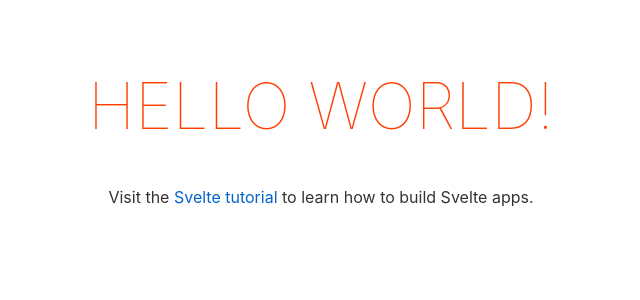
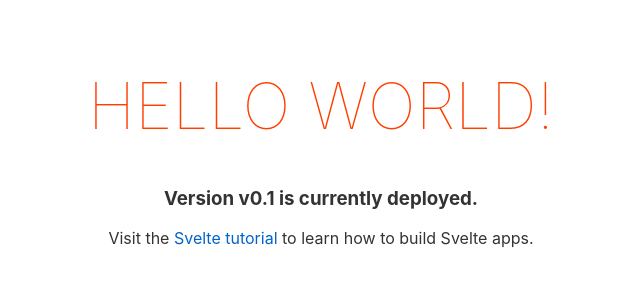
Before and after one commit to ModischFabrications/Anti-FFRB, a Svelte app: page / in a window 1280 px wide. Shown: the top 300 px of the page, without its empty margins (319-959 px from the left). Built offline with nearby package versions, Linux system fonts and the light colour scheme.

Commit message:
add version code to placeholder website

```diff
--- a/src/App.svelte
+++ b/src/App.svelte
@@ -1,9 +1,11 @@
 <script>
 	export let name;
+	export let app_version;
 </script>
 
 <main>
 	<h1>Hello {name}!</h1>
+	<h3>Version {app_version} is currently deployed.</h3>
 	<p>Visit the <a href="https://svelte.dev/tutorial">Svelte tutorial</a> to learn how to build Svelte apps.</p>
 </main>
 
--- a/src/main.js
+++ b/src/main.js
@@ -3,7 +3,8 @@ import App from './App.svelte';
 const app = new App({
 	target: document.body,
 	props: {
-		name: 'world'
+		name: 'world',
+		app_version: 'v0.1',
 	}
 });
 
```
